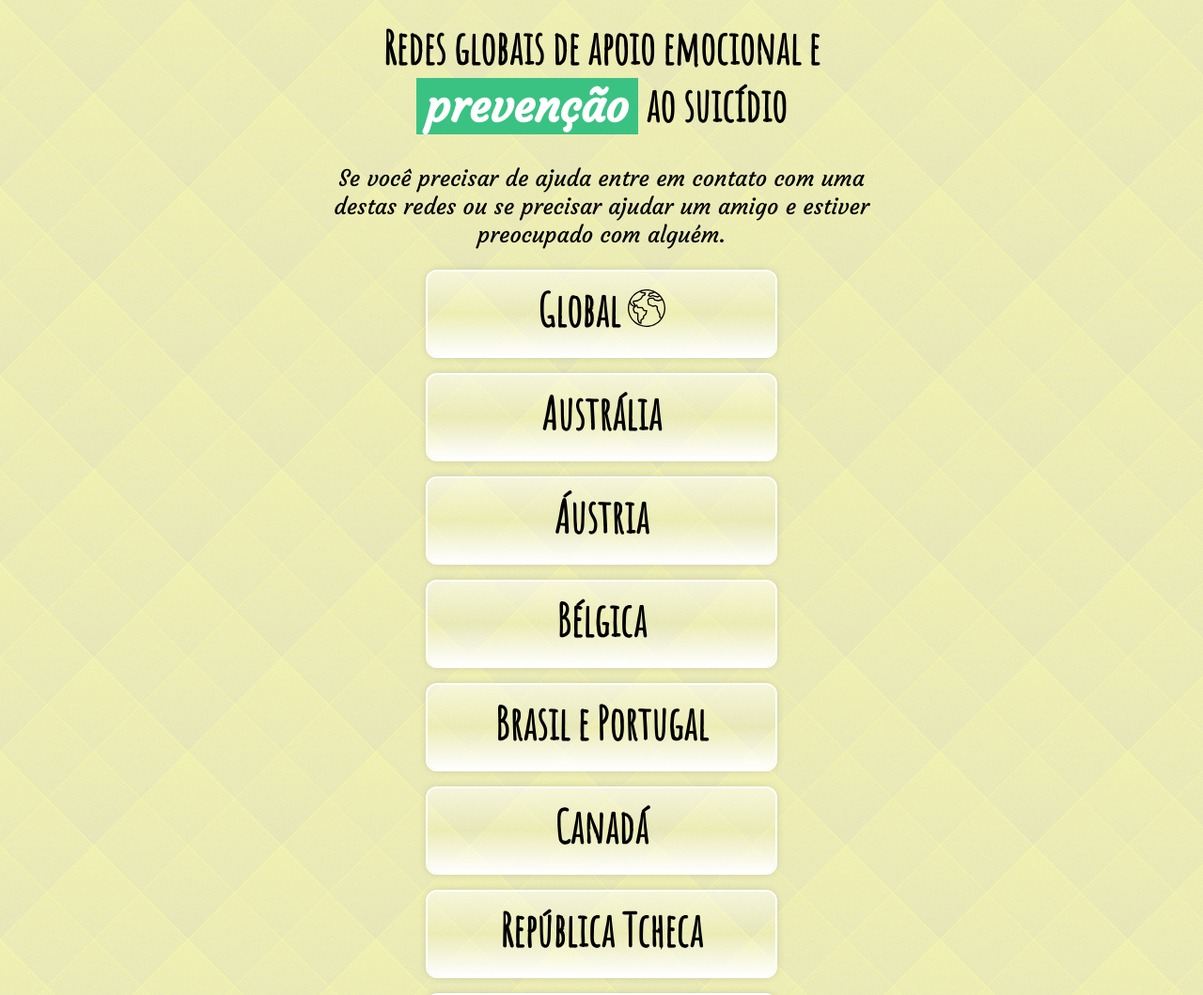
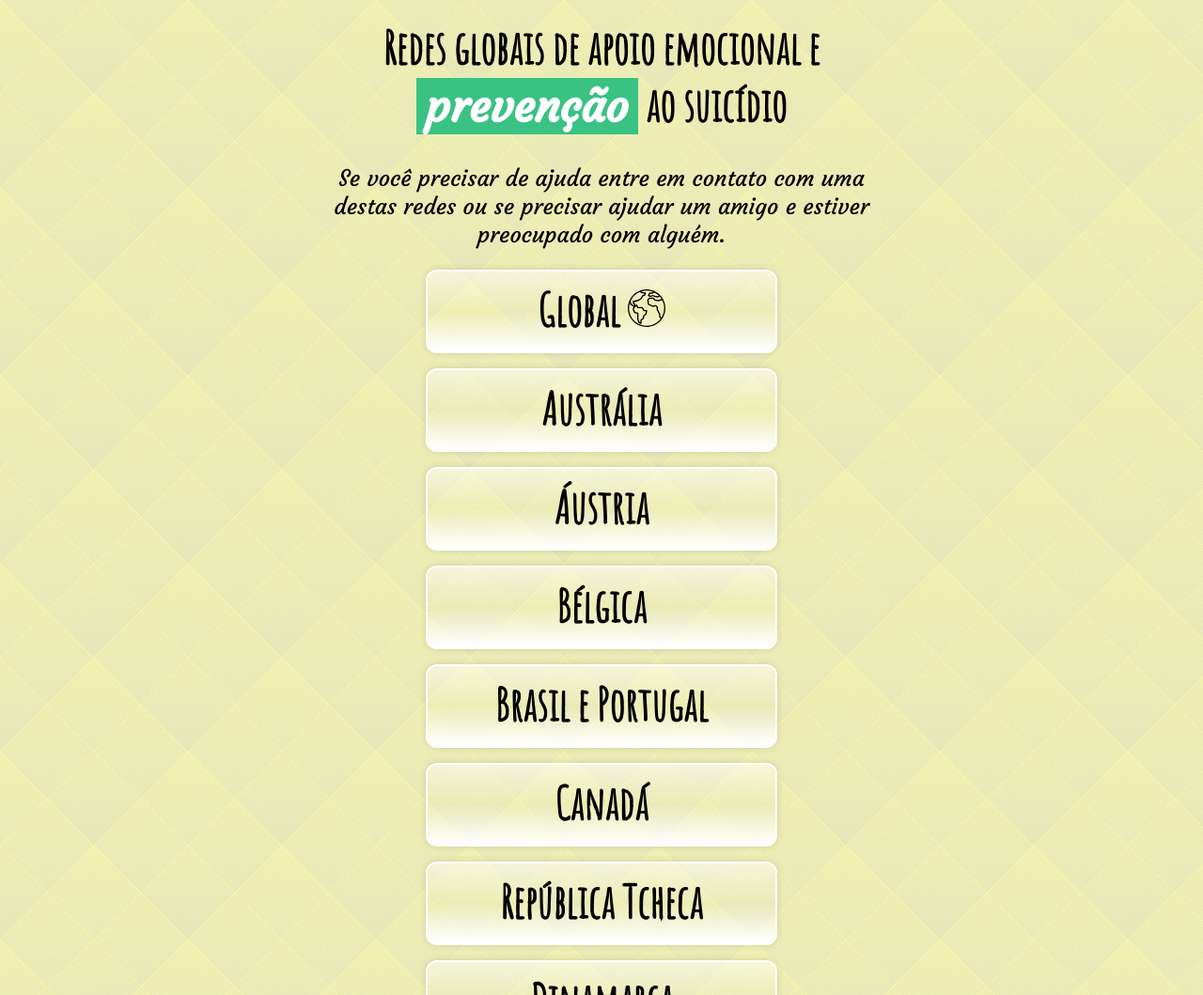
Before and after one commit to lucasferreiralimax/save-our-soul, a plain HTML site: page index.html in a window 1280 px wide. Shown: the top 1059 px of the page at 94% size. Drawn offline with Linux system fonts and the light colour scheme.

Commit message:
improvement for lighthouse adjustment

```diff
--- a/core.js
+++ b/core.js
@@ -101,7 +101,7 @@ a:hover {
   box-shadow:0 0 0 2px #fff, 0 0 10px rgba(0,0,0,.2);
   cursor: pointer;
   margin: 20px auto;
-  max-height: 60px;
+  max-height: 55px;
   max-width: 350px;
   overflow: hidden;
   padding: 10px 10px 20px;
@@ -112,7 +112,7 @@ a:hover {
 
 .contact h1 { margin: 0; }
 
-.contact h4 {
+.contact h2 {
   border-top: 1px solid rgba(0,0,0,.1);
   box-shadow: 0 -1px 0 rgba(255,255,255,.5);
   font-size: 20px;
--- a/heart.js
+++ b/heart.js
@@ -24,8 +24,8 @@ function list() {
     let list = contact.info
 
     for(let item of list) {
-      if(item.name)  elem('h4', item.name, null, article)
-      if(item.url)   elem('a', item.url, [{type: 'href', value: item.url}, {type: 'target', value: '_blank'}, {type: 'data-tooltip', value: 'site'}], article)
+      if(item.name)  elem('h2', item.name, null, article)
+      if(item.url)   elem('a', item.url, [{type: 'href', value: item.url}, {type: 'target', value: '_blank'}, {type: 'data-tooltip', value: 'site'}, {type: 'rel', value: 'noopener'}], article)
       if(item.phone) {
         if(typeof item.phone == 'string') {
           elem('p', `<b>Telefone:</b> ${item.phone}`, null, article)
@@ -35,13 +35,13 @@ function list() {
           }
         }
       }
-      if(item.skype) elem('p', `<b>Skype:</b> <a href='skype:${item.skype}?call' target='_blank'>${item.skype}</a>`, null, article)
+      if(item.skype) elem('p', `<b>Skype:</b> <a href='skype:${item.skype}?call' target='_blank' rel='noopener'>${item.skype}</a>`, null, article)
       if(item.email) elem('p', `<b>Email:</b> ${item.email}`, null, article)
 
       if(item.networking) {
         let list_social = elem('ul', null, [{type: 'class', value: 'list-social'}], article)
         for(let social of item.networking) {
-          elem('li', `<a class="icon-social" href='${social.url}' target='_blank' data-tooltip='${social.type}'>${iconSocial(social.type)} ${social.url}</a>`, null, list_social)
+          elem('li', `<a class="icon-social" href='${social.url}' target='_blank' data-tooltip='${social.type}' rel='noopener'>${iconSocial(social.type)} ${social.url}</a>`, null, list_social)
         }
       }
     }
--- a/index.html
+++ b/index.html
@@ -9,12 +9,12 @@
     <meta name="keywords" content="HTML,CSS,JavaScript,Front,Front-end,save our soul">
     <link rel="preconnect" href="https://fonts.gstatic.com">
     <link href="https://fonts.googleapis.com/css2?family=Amatic+SC&family=Courgette&display=swap" rel="stylesheet">
-    <script src="core.js"></script>
-    <script src="contacts.js"></script>
   </head>
   <body>
     <!-- a informação salva vidas -->
-    <footer class="footer"><a href="https://github.com/lucasferreiralimax/save-our-soul" target="_blank" data-tooltip="Projeto Open Source">Código aberto no Github</a></footer>
+    <footer class="footer"><a href="https://github.com/lucasferreiralimax/save-our-soul" target="_blank" data-tooltip="Projeto Open Source" rel='noopener'>Código aberto no Github</a></footer>
+    <script src="core.js"></script>
+    <script src="contacts.js"></script>
     <script src="heart.js"></script>
   </body>
 </html>
```
